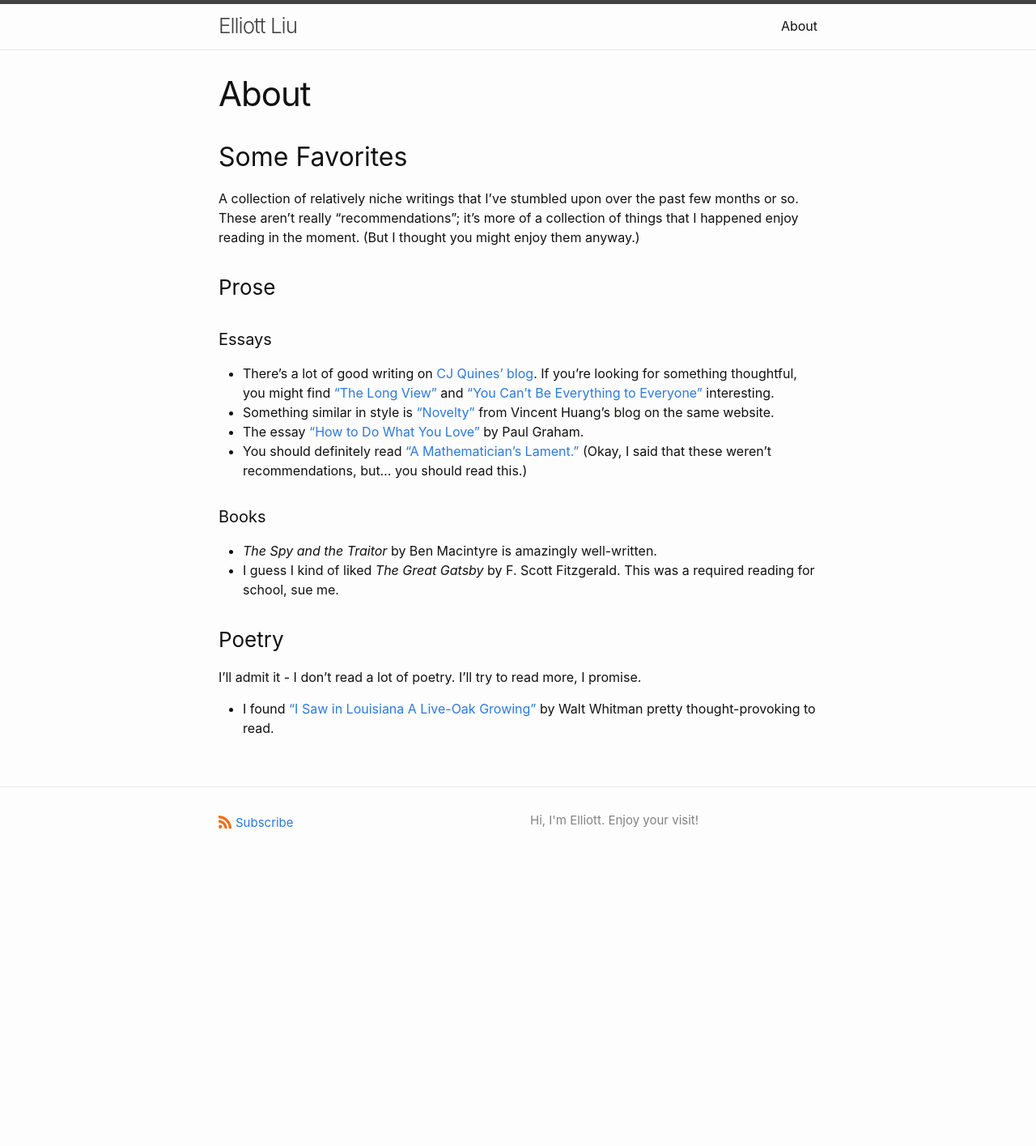
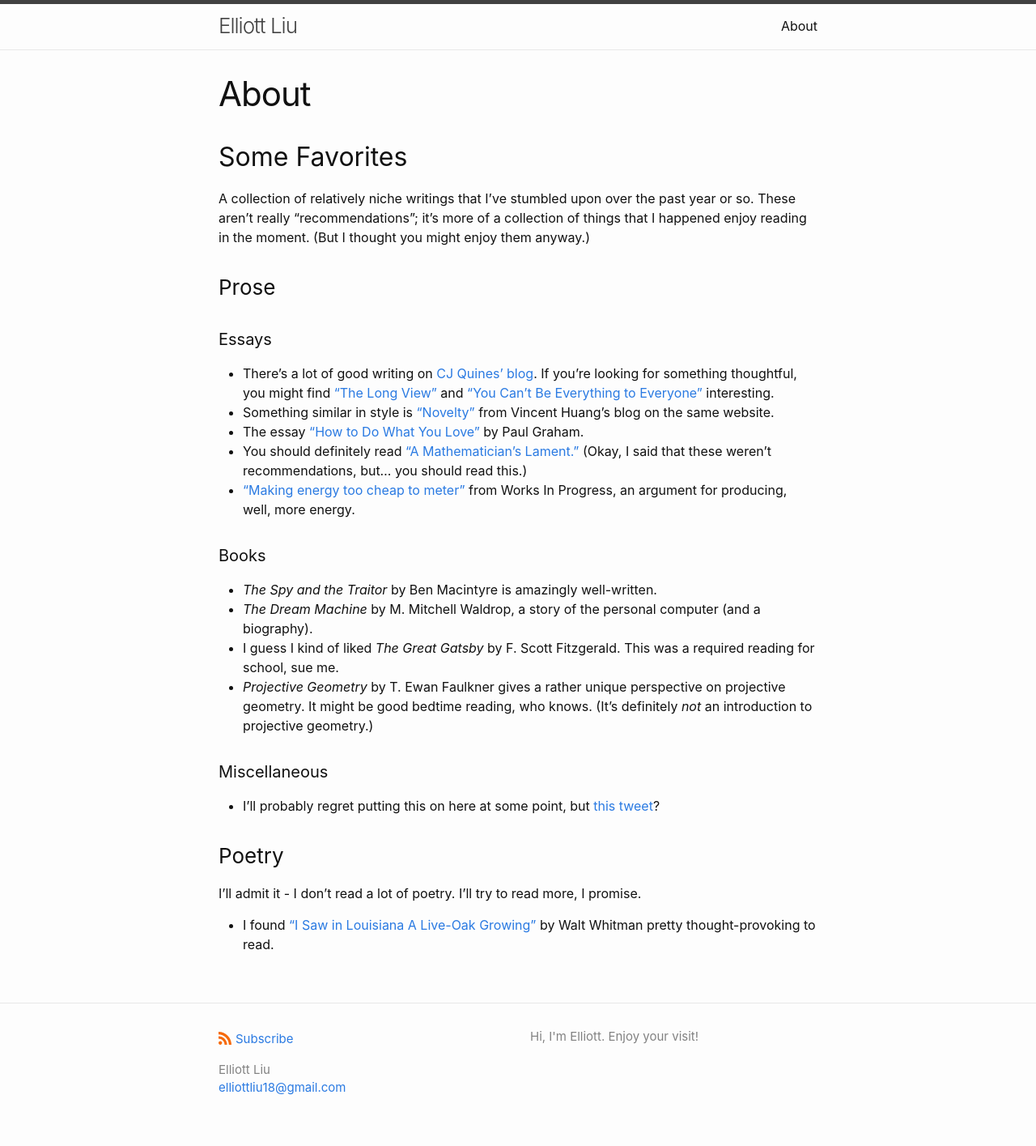
Before and after one commit to PROA200/website, a Jekyll site: the page built from about.markdown, in a window 1280 px wide. Shown: the whole page at 81% size. Built offline with Jekyll 4.4.1, drawn with Linux system fonts in a browser that asks for light colours; before the commit the page ends 1088 px from its top, so only the background shows below that.

Commit message:
wow website update

```diff
--- a/_config.yml
+++ b/_config.yml
@@ -19,7 +19,9 @@
 # in the templates via {{ site.myvariable }}.
 
 title: Elliott Liu
-email: elliottliu18@gmail.com
+author:
+    name: Elliott Liu
+    email: elliottliu18@gmail.com
 description: >- # this means to ignore newlines until "baseurl:"
   Hi, I'm Elliott. Enjoy your visit!
 baseurl: "/website" # the subpath of your site, e.g. /blog
--- a/about.markdown
+++ b/about.markdown
@@ -6,7 +6,7 @@ permalink: /about/
 
 ## Some Favorites
 
-A collection of relatively niche writings that I've stumbled upon over the past few months or so. These aren't really "recommendations"; it's more of a collection of things that I happened enjoy reading in the moment. (But I thought you might enjoy them anyway.)
+A collection of relatively niche writings that I've stumbled upon over the past year or so. These aren't really "recommendations"; it's more of a collection of things that I happened enjoy reading in the moment. (But I thought you might enjoy them anyway.)
 
 ### Prose
 
@@ -16,11 +16,18 @@ A collection of relatively niche writings that I've stumbled upon over the past
 - Something similar in style is ["Novelty"](https://mitadmissions.org/blogs/entry/novelty/) from Vincent Huang's blog on the same website.
 - The essay ["How to Do What You Love"](http://www.paulgraham.com/love.html) by Paul Graham.
 - You should definitely read ["A Mathematician's Lament."](https://www.maa.org/external_archive/devlin/LockhartsLament.pdf) (Okay, I said that these weren't recommendations, but... you should read this.)
+- ["Making energy too cheap to meter"](https://worksinprogress.co/issue/making-energy-too-cheap-to-meter) from Works In Progress, an argument for producing, well, more energy.
 
 #### Books
 
 - *The Spy and the Traitor* by Ben Macintyre is amazingly well-written.
+- *The Dream Machine* by M. Mitchell Waldrop, a story of the personal computer (and a biography).
 - I guess I kind of liked *The Great Gatsby* by F. Scott Fitzgerald. This was a required reading for school, sue me.
+- *Projective Geometry* by T. Ewan Faulkner gives a rather unique perspective on projective geometry. It might be good bedtime reading, who knows. (It's definitely *not* an introduction to projective geometry.)
+
+#### Miscellaneous
+
+- I'll probably regret putting this on here at some point, but [this tweet](https://twitter.com/collision/status/1529452415346302976)?
 
 ### Poetry
 
--- a/index.markdown
+++ b/index.markdown
@@ -5,6 +5,6 @@
 layout: home
 ---
 
-I'm Elliott Liu, a junior at Torrey Pines High School in San Diego, CA. This website is very much under construction; there's not much here right now. Check back soon!
+I'm Elliott Liu, a senior (!) at Torrey Pines High School in San Diego, CA. This website is very much under construction; there's not much here right now. Check back soon!
 
 [Test Document](\website\assets\test-pdf.pdf)
```
